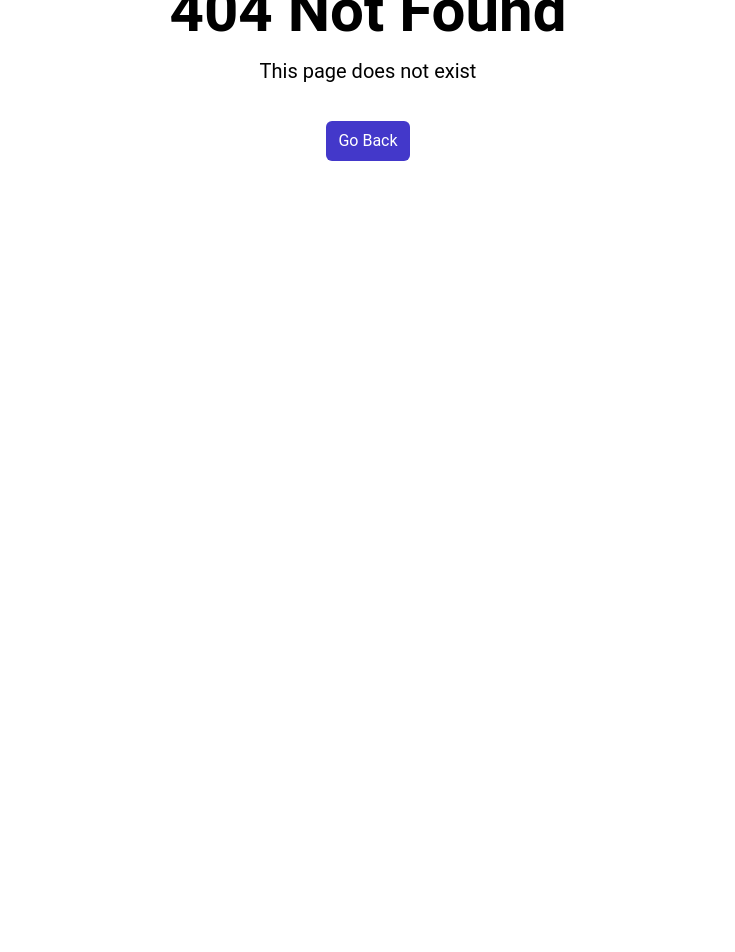
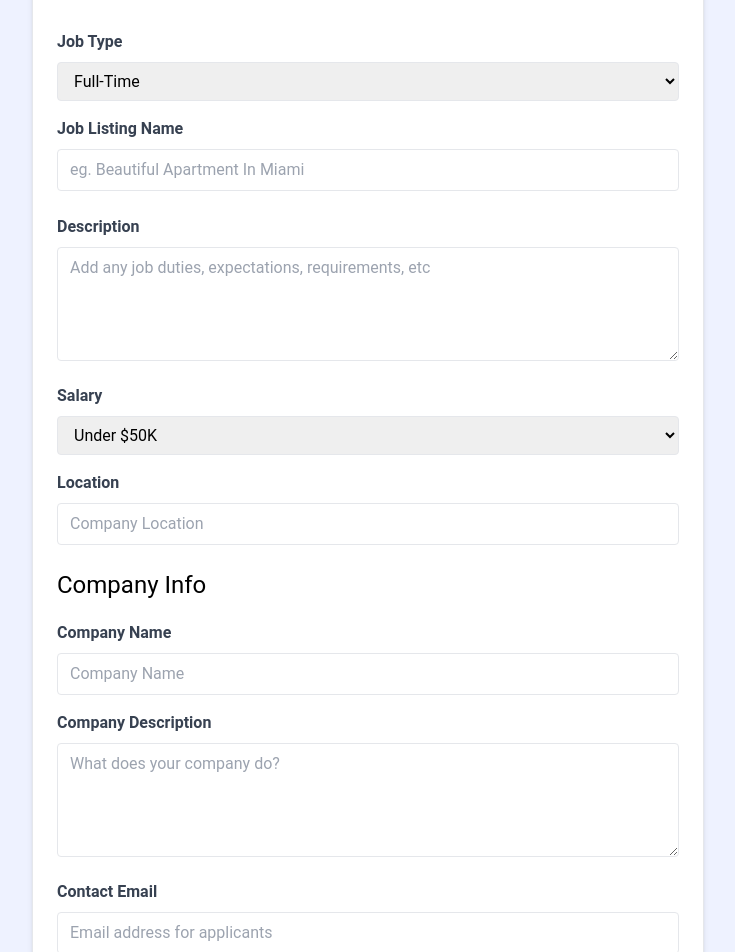
Before and after one commit to laxmi999/job-listing-react, a React (Vite) app: page /add-job in a window 1280 px wide. Before the commit this address had no page. Shown: the part 240-1192 px from the top of the page, without its empty margins (272-1007 px from the left). Before the commit the page ends 800 px from the top, so only its background shows below. Built offline with nearby package versions, Linux system fonts and the light colour scheme.

Commit message:
added pages

```diff
--- a/src/App.jsx
+++ b/src/App.jsx
@@ -10,12 +10,14 @@ import HomePage from './pages/HomePage';
 import JobsPage from './pages/JobsPage';
 import NotFoundPage from './pages/NotFoundPage';
 import JobPage, { jobLoader } from './pages/JobPage';
+import AddJobPage from './pages/AddJobPage';
 
 const router = createBrowserRouter(
   createRoutesFromElements(
     <Route path="/" element={<MainLayout />}>
       <Route index element={<HomePage />} />
       <Route path="/jobs" element={<JobsPage />} />
+      <Route path="/add-job" element={<AddJobPage />} />
       <Route path="/jobs/:id" element={<JobPage />} loader={jobLoader} />
       <Route path="*" element={<NotFoundPage />} />
     </Route>
--- a/src/components/JobListings.jsx
+++ b/src/components/JobListings.jsx
@@ -10,7 +10,7 @@ const JobListings = ({ isHome = false }) => {
 
   useEffect(() => {
     const fetchJobs = async () => {
-      const apiUrl = isHome ? '/api/jobs?_limit=3' : '/api/jobs?';
+      const apiUrl = isHome ? '/api/jobs?_limit=3' : '/api/jobs';
       try {
         const res = await fetch(apiUrl);
         const data = await res.json();
--- /dev/null
+++ b/src/pages/AddJobPage.jsx
@@ -0,0 +1,182 @@
+import React from 'react';
+
+const AddJobPage = () => {
+  return (
+    <section className="bg-indigo-50">
+      <div className="container m-auto max-w-2xl py-24">
+        <div className="bg-white px-6 py-8 mb-4 shadow-md rounded-md border m-4 md:m-0">
+          <form>
+            <h2 className="text-3xl text-center font-semibold mb-6">Add Job</h2>
+
+            <div className="mb-4">
+              <label
+                htmlFor="type"
+                className="block text-gray-700 font-bold mb-2"
+              >
+                Job Type
+              </label>
+              <select
+                id="type"
+                name="type"
+                className="border rounded w-full py-2 px-3"
+                required
+              >
+                <option value="Full-Time">Full-Time</option>
+                <option value="Part-Time">Part-Time</option>
+                <option value="Remote">Remote</option>
+                <option value="Internship">Internship</option>
+              </select>
+            </div>
+
+            <div className="mb-4">
+              <label className="block text-gray-700 font-bold mb-2">
+                Job Listing Name
+              </label>
+              <input
+                type="text"
+                id="title"
+                name="title"
+                className="border rounded w-full py-2 px-3 mb-2"
+                placeholder="eg. Beautiful Apartment In Miami"
+                required
+              />
+            </div>
+            <div className="mb-4">
+              <label
+                htmlFor="description"
+                className="block text-gray-700 font-bold mb-2"
+              >
+                Description
+              </label>
+              <textarea
+                id="description"
+                name="description"
+                className="border rounded w-full py-2 px-3"
+                rows="4"
+                placeholder="Add any job duties, expectations, requirements, etc"
+              ></textarea>
+            </div>
+
+            <div className="mb-4">
+              <label
+                htmlFor="type"
+                className="block text-gray-700 font-bold mb-2"
+              >
+                Salary
+              </label>
+              <select
+                id="salary"
+                name="salary"
+                className="border rounded w-full py-2 px-3"
+                required
+              >
+                <option value="Under $50K">Under $50K</option>
+                <option value="$50K - 60K">$50K - $60K</option>
+                <option value="$60K - 70K">$60K - $70K</option>
+                <option value="$70K - 80K">$70K - $80K</option>
+                <option value="$80K - 90K">$80K - $90K</option>
+                <option value="$90K - 100K">$90K - $100K</option>
+                <option value="$100K - 125K">$100K - $125K</option>
+                <option value="$125K - 150K">$125K - $150K</option>
+                <option value="$150K - 175K">$150K - $175K</option>
+                <option value="$175K - 200K">$175K - $200K</option>
+                <option value="Over $200K">Over $200K</option>
+              </select>
+            </div>
+
+            <div className="mb-4">
+              <label className="block text-gray-700 font-bold mb-2">
+                Location
+              </label>
+              <input
+                type="text"
+                id="location"
+                name="location"
+                className="border rounded w-full py-2 px-3 mb-2"
+                placeholder="Company Location"
+                required
+              />
+            </div>
+
+            <h3 className="text-2xl mb-5">Company Info</h3>
+
+            <div className="mb-4">
+              <label
+                htmlFor="company"
+                className="block text-gray-700 font-bold mb-2"
+              >
+                Company Name
+              </label>
+              <input
+                type="text"
+                id="company"
+                name="company"
+                className="border rounded w-full py-2 px-3"
+                placeholder="Company Name"
+              />
+            </div>
+
+            <div className="mb-4">
+              <label
+                htmlFor="company_description"
+                className="block text-gray-700 font-bold mb-2"
+              >
+                Company Description
+              </label>
+              <textarea
+                id="company_description"
+                name="company_description"
+                className="border rounded w-full py-2 px-3"
+                rows="4"
+                placeholder="What does your company do?"
+              ></textarea>
+            </div>
+
+            <div className="mb-4">
+              <label
+                htmlFor="contact_email"
+                className="block text-gray-700 font-bold mb-2"
+              >
+                Contact Email
+              </label>
+              <input
+                type="email"
+                id="contact_email"
+                name="contact_email"
+                className="border rounded w-full py-2 px-3"
+                placeholder="Email address for applicants"
+                required
+              />
+            </div>
+            <div className="mb-4">
+              <label
+                htmlFor="contact_phone"
+                className="block text-gray-700 font-bold mb-2"
+              >
+                Contact Phone
+              </label>
+              <input
+                type="tel"
+                id="contact_phone"
+                name="contact_phone"
+                className="border rounded w-full py-2 px-3"
+                placeholder="Optional phone for applicants"
+              />
+            </div>
+
+            <div>
+              <button
+                className="bg-indigo-500 hover:bg-indigo-600 text-white font-bold py-2 px-4 rounded-full w-full focus:outline-none focus:shadow-outline"
+                type="submit"
+              >
+                Add Job
+              </button>
+            </div>
+          </form>
+        </div>
+      </div>
+    </section>
+  );
+};
+
+export default AddJobPage;
--- a/src/pages/JobPage.jsx
+++ b/src/pages/JobPage.jsx
@@ -1,7 +1,10 @@
 import React from 'react';
-import { useState, useEffect } from 'react';
+// import { useState, useEffect } from 'react';
 import { useParams, useLoaderData } from 'react-router-dom';
-import Spinner from '../components/Spinner';
+// import Spinner from '../components/Spinner';
+import { Link } from 'react-router-dom';
+import { FaArrowLeft } from 'react-icons/fa';
+import { FaMapMarker } from 'react-icons/fa';
 
 const JobPage = () => {
   const { id } = useParams();
@@ -24,7 +27,88 @@ const JobPage = () => {
   //     fetchJob();
   //   });
   //   return loading ? <Spinner /> : <h1>{job.title}</h1>;
-  return <h1>{job.title}</h1>;
+  return (
+    <>
+      <section>
+        <div className="container m-auto py-6 px-6">
+          <Link
+            to="/jobs"
+            className="text-indigo-500 hover:text-indigo-600 flex items-center"
+          >
+            <FaArrowLeft className="mr-2" /> Back to Job Listings
+          </Link>
+        </div>
+      </section>
+
+      <section className="bg-indigo-50">
+        <div className="container m-auto py-10 px-6">
+          <div className="grid grid-cols-1 md:grid-cols-70/30 w-full gap-6">
+            <main>
+              <div className="bg-white p-6 rounded-lg shadow-md text-center md:text-left">
+                <div className="text-gray-500 mb-4">{job.type}</div>
+                <h1 className="text-3xl font-bold mb-4">{job.title}</h1>
+                <div className="text-gray-500 mb-4 flex align-middle justify-center md:justify-start">
+                  <FaMapMarker className="text-orange-700 mr-1" />
+                  <p className="text-orange-700">{job.location}</p>
+                </div>
+              </div>
+
+              <div className="bg-white p-6 rounded-lg shadow-md mt-6">
+                <h3 className="text-indigo-800 text-lg font-bold mb-6">
+                  Description
+                </h3>
+
+                <p className="mb-4">{job.description}</p>
+
+                <h3 className="text-indigo-800 text-lg font-bold mb-2">
+                  Salary
+                </h3>
+
+                <p className="mb-4">Company Info</p>
+              </div>
+            </main>
+
+            <aside>
+              <div className="bg-white p-6 rounded-lg shadow-md">
+                <h3 className="text-xl font-bold mb-6">Company Info</h3>
+
+                <h2 className="text-2xl">{job.company.name}</h2>
+
+                <p className="my-2">{job.company.description}</p>
+
+                <hr className="my-4" />
+
+                <h3 className="text-xl">Contact Email:</h3>
+
+                <p className="my-2 bg-indigo-100 p-2 font-bold">
+                  {job.company.contactEmail}
+                </p>
+
+                <h3 className="text-xl">Contact Phone:</h3>
+
+                <p className="my-2 bg-indigo-100 p-2 font-bold">
+                  {job.company.contactPhone}
+                </p>
+              </div>
+
+              <div className="bg-white p-6 rounded-lg shadow-md mt-6">
+                <h3 className="text-xl font-bold mb-6">Manage Job</h3>
+                <Link
+                  to={`/jobs/edit/${job.id}`}
+                  className="bg-indigo-500 hover:bg-indigo-600 text-white text-center font-bold py-2 px-4 rounded-full w-full focus:outline-none focus:shadow-outline mt-4 block"
+                >
+                  Edit Job
+                </Link>
+                <button className="bg-red-500 hover:bg-red-600 text-white font-bold py-2 px-4 rounded-full w-full focus:outline-none focus:shadow-outline mt-4 block">
+                  Delete Job
+                </button>
+              </div>
+            </aside>
+          </div>
+        </div>
+      </section>
+    </>
+  );
 };
 
 //With useLoaderData
--- a/src/pages/NotFoundPage.jsx
+++ b/src/pages/NotFoundPage.jsx
@@ -9,7 +9,7 @@ const NotFoundPage = () => {
       <h1 className="text-6xl font-bold mb-4">404 Not Found</h1>
       <p className="text-xl mb-5">This page does not exist</p>
       <Link
-        to="/index.html"
+        to="/"
         className="text-white bg-indigo-700 hover:bg-indigo-900 rounded-md px-3 py-2 mt-4"
       >
         Go Back
```
